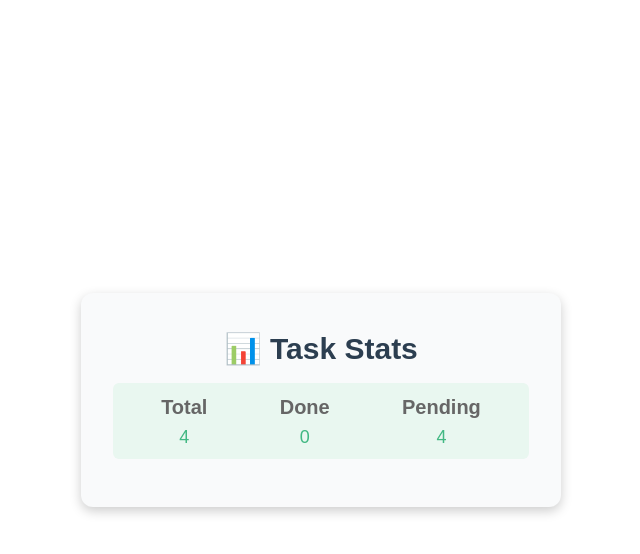
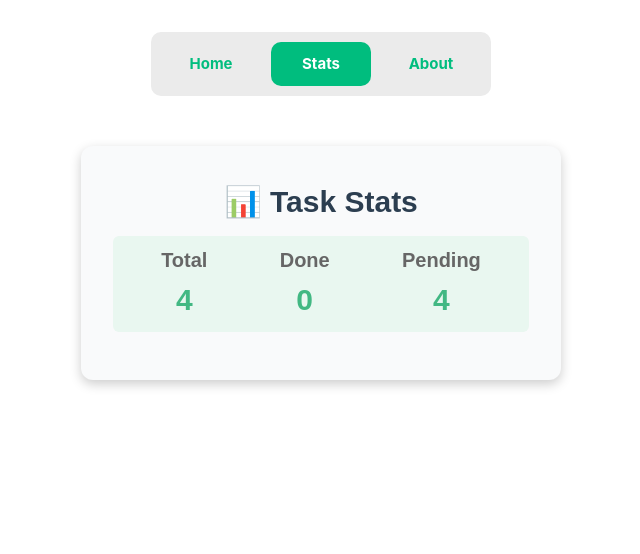
Before and after one commit to sisonjcs/SISON_JANELLE_CASSANDRA_FRONTEND, a Vue app: page /stats in a window 1280 px wide. Shown: the top 554 px of the page, without its empty margins (319-959 px from the left). Built offline with nearby package versions, Linux system fonts and the light colour scheme; the HTML template or start-up script is replaced by a standard one.

Commit message:
style: navbar styling

```diff
--- a/src/views/day3/StatsView.vue
+++ b/src/views/day3/StatsView.vue
@@ -11,6 +11,13 @@ const pendingCount = computed(() => taskStore.pendingCount)
 </script>
 
 <template>
+    <div class="stats-view">
+        <nav class="page-nav">
+          <!-- TODO 3: Add a RouterLink to /about -->
+           <RouterLink to="/home">Home</RouterLink>
+          <RouterLink to="/stats">Stats</RouterLink>
+          <RouterLink to="/about">About</RouterLink>
+        </nav>
         <div class="app">
             <div class="title">
                 <h1>📊 Task Stats</h1>
@@ -30,16 +37,48 @@ const pendingCount = computed(() => taskStore.pendingCount)
                 </div>
             </div>
         </div>
+    </div>
 </template>
 
 <style scoped>
+
+.stats-view {
+    width: 100%;
+    height: 100vh;
+}
+
+.stats-view nav {
+    display: flex;
+    justify-content: center;
+    align-items: center;
+    background: rgb(235, 235, 235);
+    max-width: fit-content;
+    margin: 0 auto;
+    padding: 10px;
+    border-radius: 10px;
+    gap: 10px;
+}
+
+.page-nav a {
+    padding: 10px;
+    border-radius: 10px;
+    font-weight: bold;
+    min-width: 100px;
+    text-align: center;
+}
+
+.router-link-active {
+    background: hsla(160, 100%, 37%, 1);
+    padding: 10px;
+    color: white;
+}
 
 .app {
   max-width: 480px;
   width: 100%;
   font-family: Arial, sans-serif;
   padding: 32px;
-  margin: 40px auto;
+  margin: 50px auto;
   background: #f9fafb;
   border-radius: 12px;
   box-shadow: 0 4px 12px rgba(0,0,0,0.2);
@@ -79,7 +118,8 @@ const pendingCount = computed(() => taskStore.pendingCount)
 }
 
 .stats-content strong {
-  font-size: 18px;
+  font-weight: 700;
+  font-size: 30px;
   color: #42B883;
 }
 
```
Lines whose indentation alone changed are shown as unchanged.
